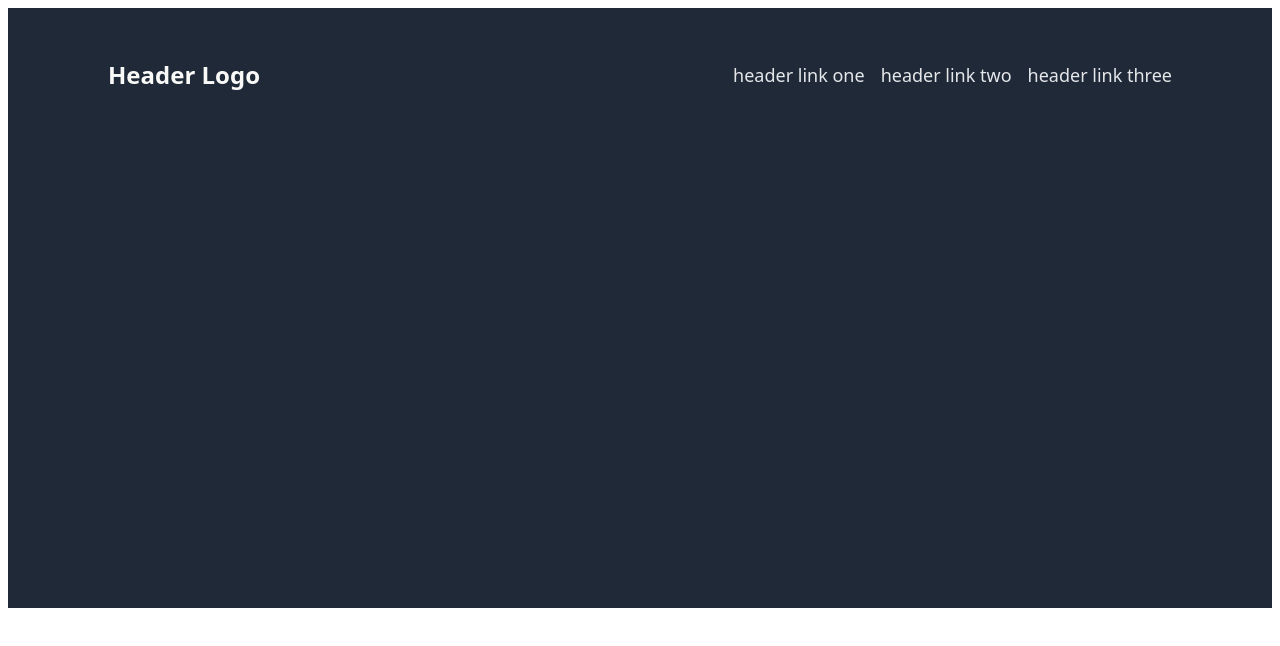
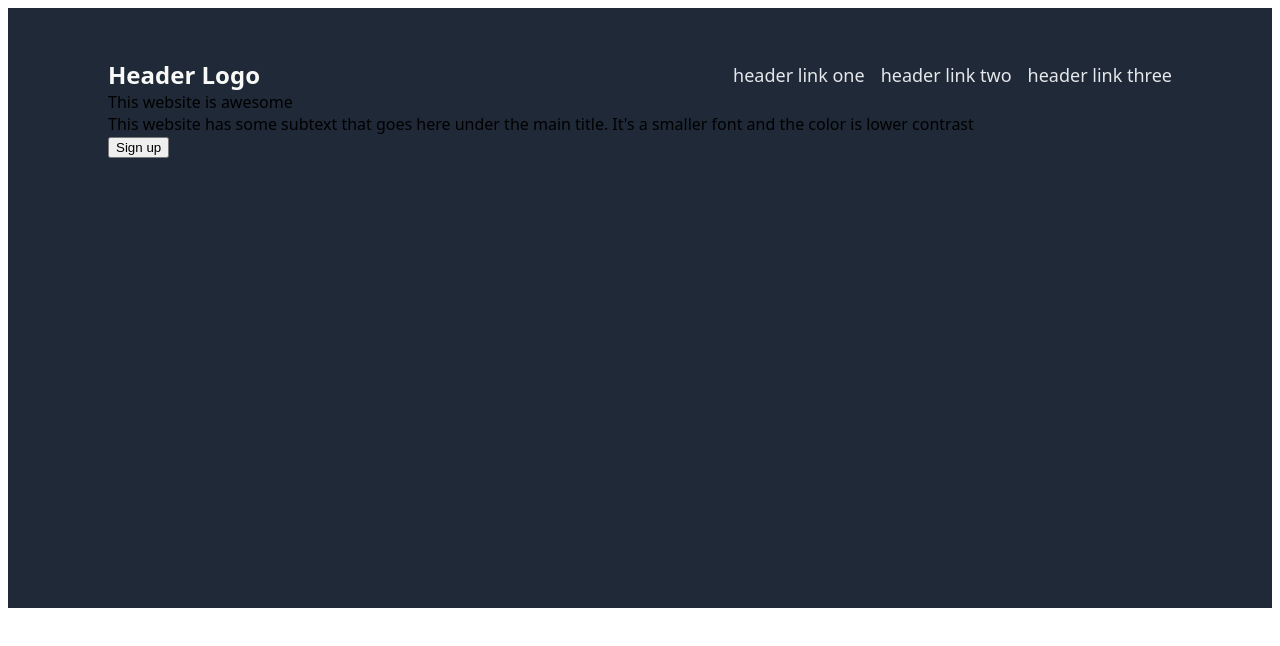
Before and after one commit to Nazifklc/landing-page, a plain HTML site: page index.html in a window 1280 px wide. Drawn offline with Linux system fonts and the light colour scheme.

Commit message:
add title,text and sign up button inside of left introduction

```diff
--- a/index.html
+++ b/index.html
@@ -15,6 +15,14 @@
                 </ul>
             </div>
             <div class="introduction">
+                <div class="leftintroduction">
+                    <div class="title">This website is awesome</div>
+                    <div class="text">This website has some subtext that goes here under the main title. It's a smaller font and the color is lower contrast</div>
+                    <button class="signup">Sign up</button>
+                </div>
+                <div class="rightintroduction">
+
+                </div>
             </div>
         </div>
         <div class="chest">
```
